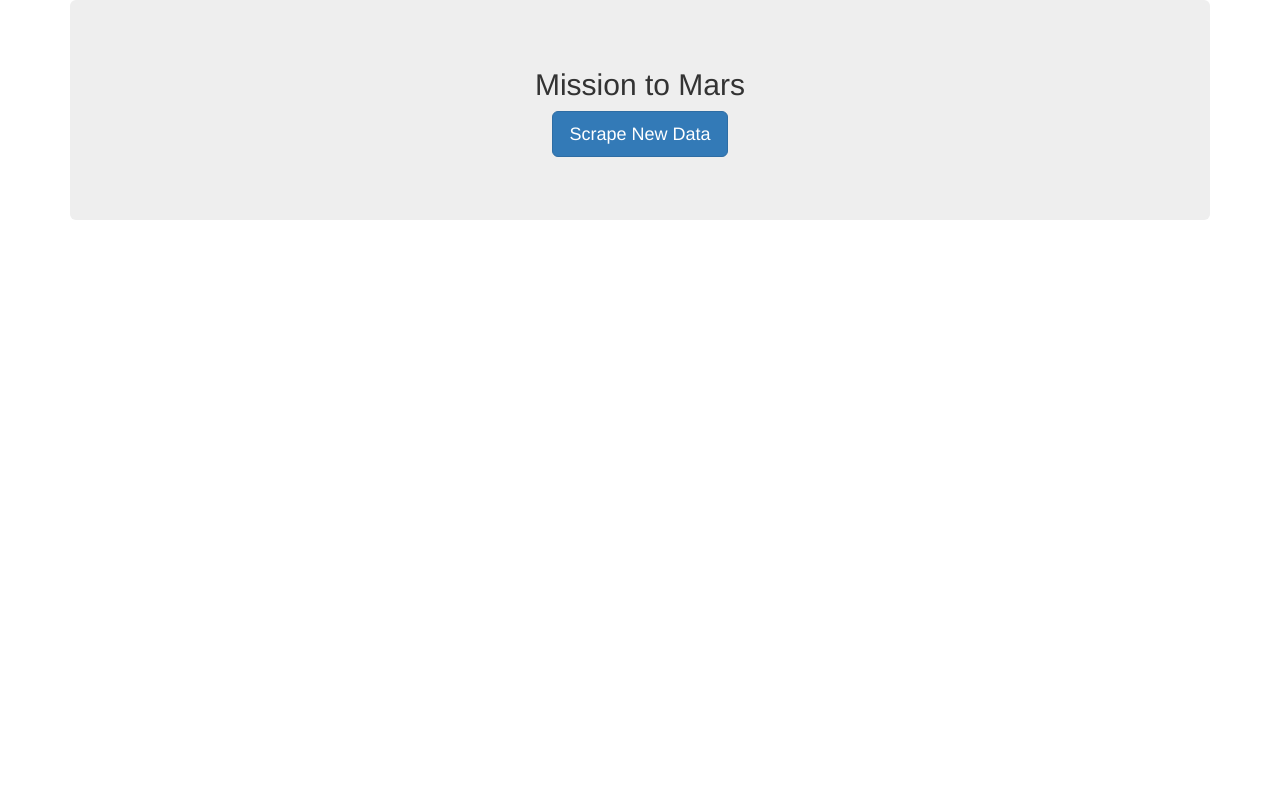
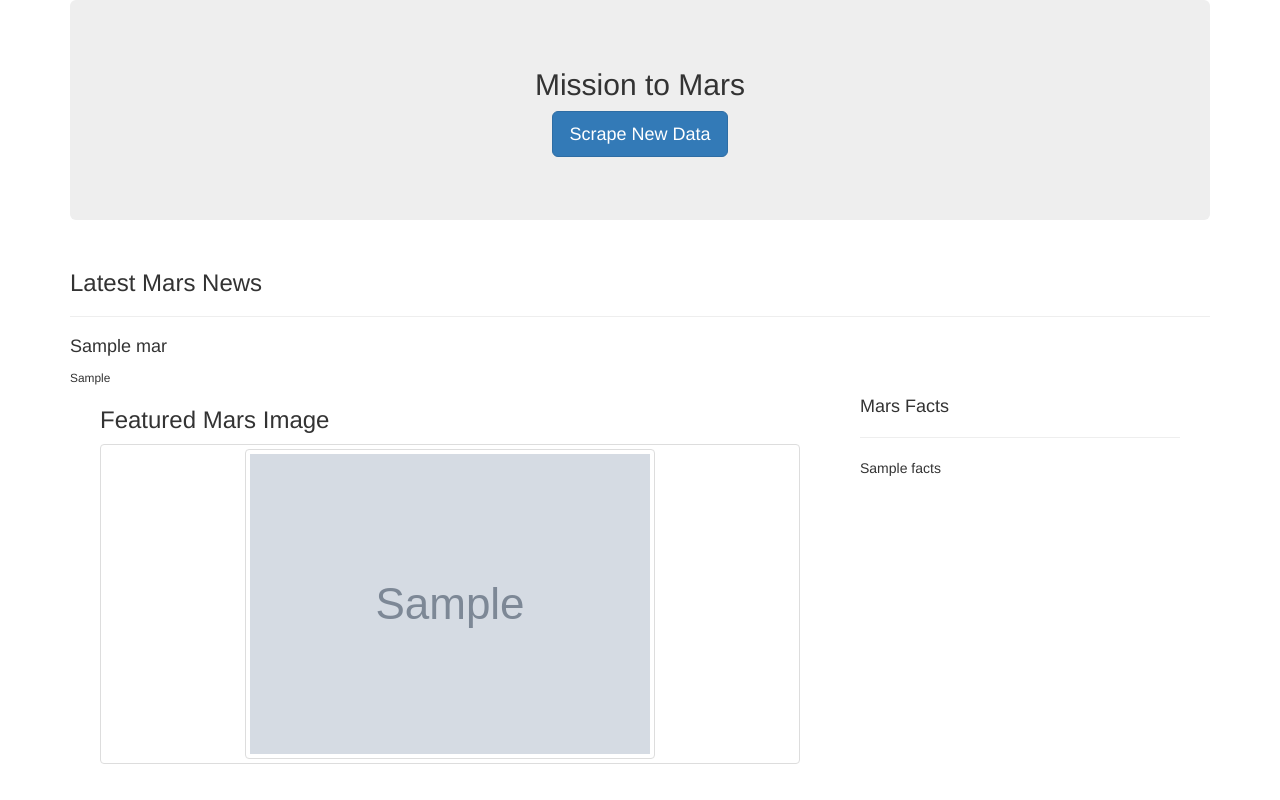
Before and after one commit to gemelodyyu/web-scraping-challenge, a Flask app: page / in a window 1280 px wide. Run offline with Flask 2, Linux system fonts and the light colour scheme; grey boxes marked "Sample" are stand-in pictures; a database or web service that is not in the repository returns one stand-in record (values such as "Sample title"); some libraries are stand-ins or nearby versions.

Commit message:
update html

```diff
--- a/templates/index.html
+++ b/templates/index.html
@@ -13,9 +13,43 @@
 
 <body>
     <div class="container">
+
+        <!-- jumbotron for scrape button -->
         <div class="jumbotron text-center">
             <h2>Mission to Mars</h2>
             <p><a class="btn btn-primary btn-lg" href="/scrape" role="button">Scrape New Data</a></p>
         </div>
+
+        <!-- Mars News -->
+        <div class="row">
+            <div class="col-md-12">
+                <h3 class="heading">Latest Mars News</h3>
+                <hr>
+                <h4 class="heading">{{mars.news_title}}</h4>
+                <small>{{mars.news_paragraph}}</small>
+            </div>
+        </div>
+
+        <!-- Featured Mars image and Mars facts -->
+        <div>
+            <div class="col-md-8">
+                <div class="col-md-12">
+                    <h3 class="heading">Featured Mars Image</h3>
+                    <div class="thumbnail">
+                        <img class="img-thumbnail float-left" src="{{mars.featured_image}}" alt="featured image">
+                    </div>
+                </div>
+            </div>
+            <div class="col-md-4">
+                <div class="col-md-12">
+                    <h4>Mars Facts</h4>
+                    <hr>
+                    <table class="table table-striped">
+                        {{mars.facts | safe}}
+                    </table>
+                </div>
+            </div>
+        </div>
+
     </div>
 </body>
```
